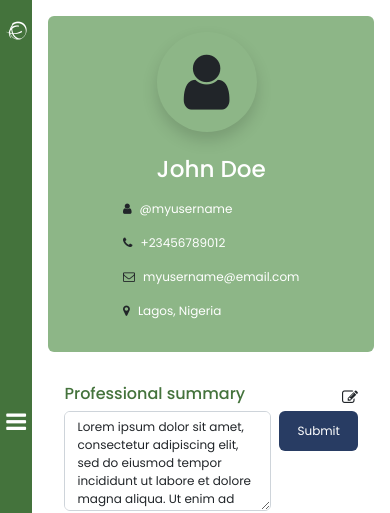
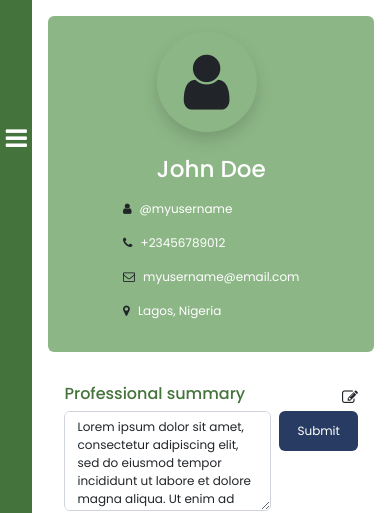
Before and after one commit to TheTeazz/jobFinder, an Angular app: page /Profile in a window 390 px wide. Shown: the top 513 px of the page. Built offline with nearby package versions, Linux system fonts and the light colour scheme.

Commit message:
Made the dashboard navigation more functional and responsive on mobile

```diff
--- a/src/app/components/dashboard/auto-apply/auto-apply.component.html
+++ b/src/app/components/dashboard/auto-apply/auto-apply.component.html
@@ -13,7 +13,7 @@
         <app-user-info></app-user-info>
 
         <!-- page -->
-        <div class="">
+        <div class="mt-5">
 
             <!-- back button -->
             <div class="return">
--- a/src/app/components/dashboard/side-nav/side-nav.component.css
+++ b/src/app/components/dashboard/side-nav/side-nav.component.css
@@ -1,18 +1,23 @@
-.bod{
+.body{
     height: 100vh;
     background-color: #44733C;
     position: fixed;
+}
 
-}
+/* logo styles */
 .logo{
-    position: absolute;
+    position: relative;
     top: 2%;
     font-size: large;
 }
 .link{
+
     text-decoration: none;
     color: white;
 }
+
+
+/* navigation items styles */
 .active{
     background-color: white;
     color: #44733C !important;
@@ -33,6 +38,25 @@
 }
 
 
+/* hamburger styles */
+.fa-bars{
+    color: white;
+}
+.fa-times{
+    color: red;
+}
+.hamburger{
+    position: absolute;
+    top: 15%;
+}
+/* .fa-ravelry{
+    position: absolute;
+    top: 3%;
+} */
+
+
+
+/* logout styles */
 .logout-btn{
     color: red;
     text-decoration: none;
--- a/src/app/components/dashboard/side-nav/side-nav.component.html
+++ b/src/app/components/dashboard/side-nav/side-nav.component.html
@@ -1,19 +1,32 @@
-<div class="bod col-sm-2 col-1 d-flex flex-column align-items-center justify-content-around">
+<div class="body col-sm-2 d-flex flex-column align-items-center"
+[ngClass]="{
+    'col-1': !isActive,
+    'col-6': isActive,
+    'justify-content-start': isActive,
+    'justify-content-around': !isActive
+}"
+>
 
     <!-- logo -->
-    <div class="logo d-flex justify-content-center align-items-center" (click)="navigateToHome()">
-        <a href="" class="link d-none d-md-block">AutoJobServe</a>
-        <a href="" class="link d-md-none"><i class="fa fa-ravelry" aria-hidden="true"></i></a>
+    <div class="logo mb-5 d-flex justify-content-start align-items-center" routerLink="">
+
+        <a href="" class="link d-md-block" [style.display]="smallScreenDisplay">AutoJobServe</a>
+
+        <!-- <a href="" class="link d-md-none"
+        [ngClass]="{
+            'd-none': !showLogo,
+            'd-block': showLogo
+        }"
+        ><i class="fa fa-ravelry" aria-hidden="true"></i></a>  -->
+
     </div>
 
 
-    <!-- hamburger menu icon -->
-    <div class="nav-item px-3 col-12 d-sm-none d-flex align-items-center justify-content-center">
-        <i class="fa fa-bars fs-3" aria-hidden="true"></i>
-    </div>
+
+
 
     <!-- side nav list menu -->
-    <div class="nav-items text-center d-none d-sm-block">
+    <div class="nav-items text-center d-sm-block mt-5" [style.display]="smallScreenDisplay">
 
 
         <div routerLink="/Overview" routerLinkActive="active" class="nav-item">
@@ -37,6 +50,30 @@
         </div>
     </div>
 
+
+    <!-- hamburger menu icon -->
+    <div class="px-3 mt-3 col-12 d-sm-none d-flex align-items-center justify-content-center"
+
+    >
+        <i class="hamburger fa fa-bars fs-2"
+        (click)="toggleOn()"
+        aria-hidden="true"
+        [ngClass]="{
+            'd-none': !showLogo,
+            'd-block': showLogo
+        }"></i>
+
+        <i class="fa fa-times fs-2 mb-2"
+        (click)="toggleOff()"
+         aria-hidden="true"
+        [ngClass]="{
+            'd-none': showLogo,
+            'd-block': !showLogo
+        }"
+        > close</i>
+    </div>
+
+
 <!-- logout button -->
     <div class="mt-5 d-none d-sm-flex align-items-center justify-content-center text-center">
 
--- a/src/app/components/dashboard/side-nav/side-nav.component.ts
+++ b/src/app/components/dashboard/side-nav/side-nav.component.ts
@@ -3,15 +3,30 @@ import { Router } from '@angular/router';
 @Component({
   selector: 'app-side-nav',
   templateUrl: './side-nav.component.html',
-  styleUrls: ['./side-nav.component.css']
+  styleUrls: ['./side-nav.component.css'],
 })
 export class SideNavComponent implements OnInit {
 
-  constructor(private routes: Router) { }
+  isActive = false;
+  smallScreenDisplay = 'none';
+  showLogo = true
 
-  ngOnInit(): void {
+  constructor(private routes: Router) {}
+
+  ngOnInit(): void {}
+  navigateToHome() {
+    this.routes.navigateByUrl('./LandingPage');
   }
-navigateToHome(){
-  this.routes.navigateByUrl('./LandingPage')
+
+  toggleOn() {
+    this.isActive = true;
+    this.smallScreenDisplay = 'block';
+    this.showLogo = false
+  }
+
+  toggleOff() {
+    this.isActive = false;
+    this.smallScreenDisplay = 'none';
+    this.showLogo = true
+  }
 }
-}
--- a/src/app/components/job-matches/job-matches.component.html
+++ b/src/app/components/job-matches/job-matches.component.html
@@ -19,8 +19,8 @@
 
 
         <!-- job recommendations -->
-        <div class="row p-1 justify-content-center">
-            <div class="card p-3 m-1 col-md-5" *ngFor="let item of jobs">
+        <div class="p-1 row justify-content-center">
+            <div class="shadow p-3 m-1 col-md-5" *ngFor="let item of jobs">
                 <div class="d-flex justify-content-between">
 
                     <div class="job-header">
```
